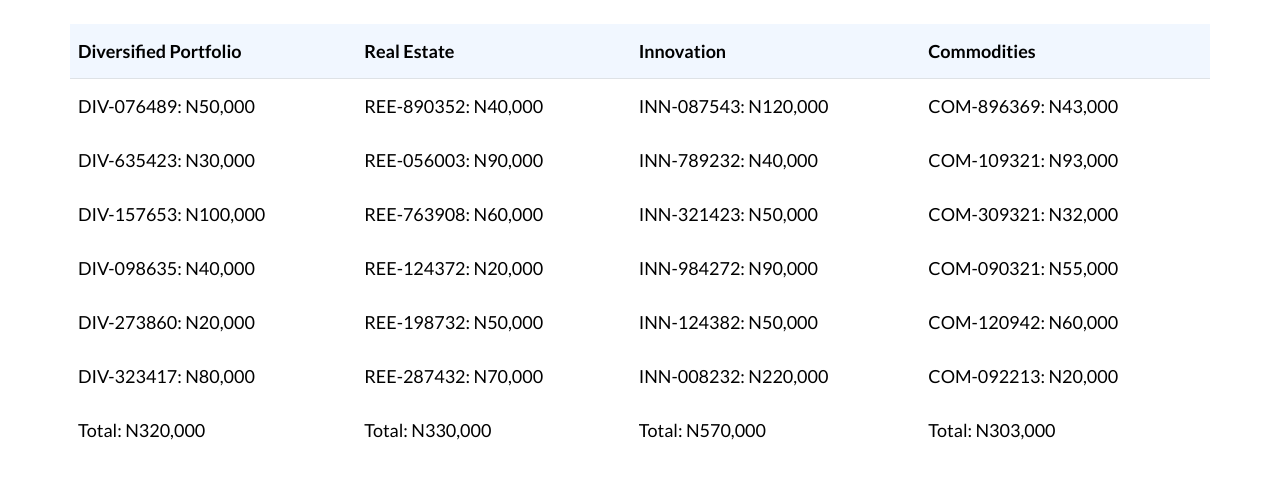
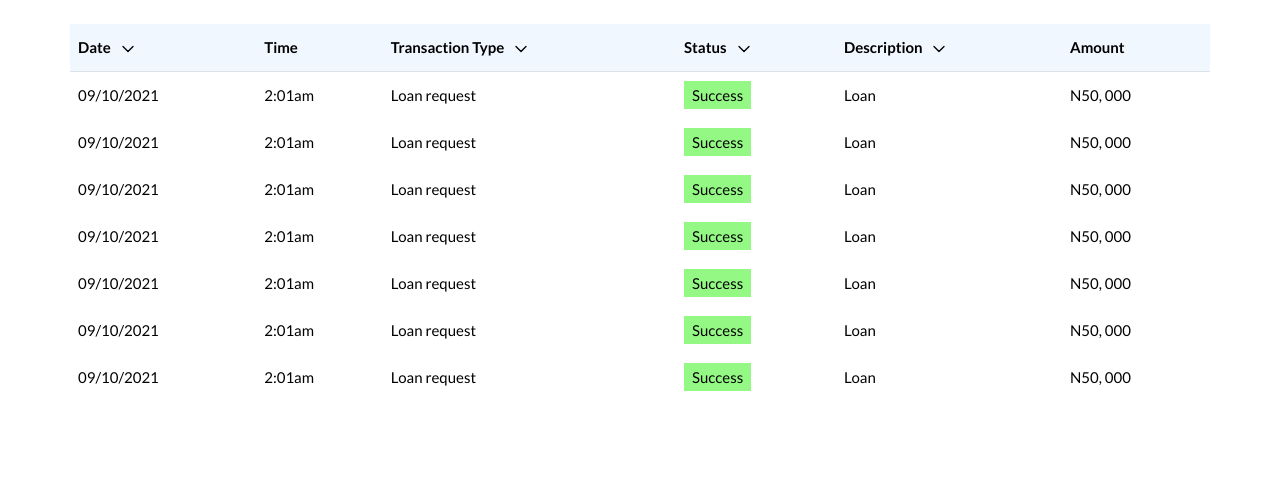
Before and after one commit to Dreezy305/HuntersWall, a Next.js app: page /transaction in a window 1280 px wide. Shown: the top 478 px of the page. Built offline with nearby package versions, Linux system fonts and the light colour scheme; no server answers.

Commit message:
transaction table

```diff
--- a/pages/transaction.js
+++ b/pages/transaction.js
@@ -1,3 +1,4 @@
+/* eslint-disable @next/next/no-img-element */
 import React from "react";
 
 function TransactionHistory() {
@@ -9,68 +10,114 @@ function TransactionHistory() {
             <thead>
               <tr>
                 <th scope="col" className="py-3">
-                  Diversified Portfolio
+                  <span className="me-1">Date</span>{" "}
+                  <span>
+                    <img src="/img/down3.svg" className="ms-1" alt="filter" />
+                  </span>
                 </th>
                 <th scope="col" className="py-3">
-                  Real Estate
+                  <span>Time</span>
                 </th>
                 <th scope="col" className="py-3">
-                  Innovation
+                  <span className="me-1">Transaction Type</span>{" "}
+                  <span>
+                    <img src="/img/down3.svg" className="ms-1" alt="filter" />
+                  </span>
                 </th>
                 <th scope="col" className="py-3">
-                  Commodities
+                  <span className="me-1">Status</span>{" "}
+                  <span>
+                    <img src="/img/down3.svg" className="ms-1" alt="filter" />
+                  </span>
+                </th>
+                <th scope="col" className="py-3">
+                  <span className="me-1">Description</span>{" "}
+                  <span>
+                    <img src="/img/down3.svg" className="ms-1" alt="filter" />
+                  </span>
+                </th>
+                <th scope="col" className="py-3">
+                  <span>Amount</span>
                 </th>
               </tr>
             </thead>
 
             <tbody>
               <tr>
-                <td className="py-3">DIV-076489: N50,000</td>
-                <td className="py-3">REE-890352: N40,000</td>
-                <td className="py-3">INN-087543: N120,000</td>
-                <td className="py-3">COM-896369: N43,000</td>
+                <td className="py-3">09/10/2021</td>
+                <td className="py-3">2:01am</td>
+                <td className="py-3">Loan request</td>
+                <td className="py-3">
+                  <span className="success">Success</span>
+                </td>
+                <td className="py-3">Loan</td>
+                <td className="py-3">N50, 000 </td>
               </tr>
 
               <tr>
-                <td className="py-3">DIV-635423: N30,000</td>
-                <td className="py-3">REE-056003: N90,000</td>
-                <td className="py-3">INN-789232: N40,000</td>
-                <td className="py-3">COM-109321: N93,000</td>
+                <td className="py-3">09/10/2021</td>
+                <td className="py-3">2:01am</td>
+                <td className="py-3">Loan request</td>
+                <td className="py-3">
+                  <span className="success">Success</span>
+                </td>
+                <td className="py-3">Loan</td>
+                <td className="py-3">N50, 000 </td>
               </tr>
 
               <tr>
-                <td className="py-3">DIV-157653: N100,000</td>
-                <td className="py-3">REE-763908: N60,000</td>
-                <td className="py-3">INN-321423: N50,000</td>
-                <td className="py-3">COM-309321: N32,000</td>
+                <td className="py-3">09/10/2021</td>
+                <td className="py-3">2:01am</td>
+                <td className="py-3">Loan request</td>
+                <td className="py-3">
+                  <span className="success">Success</span>
+                </td>
+                <td className="py-3">Loan</td>
+                <td className="py-3">N50, 000 </td>
               </tr>
 
               <tr>
-                <td className="py-3">DIV-098635: N40,000</td>
-                <td className="py-3">REE-124372: N20,000</td>
-                <td className="py-3">INN-984272: N90,000</td>
-                <td className="py-3">COM-090321: N55,000</td>
+                <td className="py-3">09/10/2021</td>
+                <td className="py-3">2:01am</td>
+                <td className="py-3">Loan request</td>
+                <td className="py-3">
+                  <span className="success">Success</span>
+                </td>
+                <td className="py-3">Loan</td>
+                <td className="py-3">N50, 000 </td>
               </tr>
 
               <tr>
-                <td className="py-3">DIV-273860: N20,000</td>
-                <td className="py-3">REE-198732: N50,000</td>
-                <td className="py-3">INN-124382: N50,000</td>
-                <td className="py-3">COM-120942: N60,000</td>
+                <td className="py-3">09/10/2021</td>
+                <td className="py-3">2:01am</td>
+                <td className="py-3">Loan request</td>
+                <td className="py-3">
+                  <span className="success">Success</span>
+                </td>
+                <td className="py-3">Loan</td>
+                <td className="py-3">N50, 000 </td>
               </tr>
 
               <tr>
-                <td className="py-3">DIV-323417: N80,000</td>
-                <td className="py-3">REE-287432: N70,000</td>
-                <td className="py-3">INN-008232: N220,000</td>
-                <td className="py-3">COM-092213: N20,000</td>
+                <td className="py-3">09/10/2021</td>
+                <td className="py-3">2:01am</td>
+                <td className="py-3">Loan request</td>
+                <td className="py-3">
+                  <span className="success">Success</span>
+                </td>
+                <td className="py-3">Loan</td>
+                <td className="py-3">N50, 000 </td>
               </tr>
 
               <tr>
-                <td className="py-3">Total: N320,000</td>
-                <td className="py-3">Total: N330,000 </td>
-                <td className="py-3">Total: N570,000 </td>
-                <td className="py-3">Total: N303,000</td>
+                <td className="py-3">09/10/2021</td>
+                <td className="py-3">2:01am</td>
+                <td className="py-3">Loan request</td>
+                <td className="py-3">
+                  <span className="success">Success</span>
+                </td>
+                <td className="py-3">Loan</td>
+                <td className="py-3">N50, 000 </td>
               </tr>
             </tbody>
           </table>
--- a/styles/transaction.scss
+++ b/styles/transaction.scss
@@ -10,13 +10,14 @@
         font-family: Lato;
         font-style: normal;
         font-weight: 600;
-        font-size: 18px;
-        line-height: 22px;
+        font-size: 15px;
+        line-height: 15px;
         color: #000000;
 
         tr {
           background: #f1f7ff;
           border-style: none;
+          white-space: nowrap;
         }
       }
 
@@ -25,16 +26,22 @@
         font-family: Lato;
         font-style: normal;
         font-weight: normal;
-        font-size: 18px;
-        line-height: 22px;
+        font-size: 15px;
+        line-height: 15px;
         color: #000000;
 
         tr {
           td {
             border-bottom-width: 0px;
+            white-space: nowrap;
           }
         }
       }
     }
   }
 }
+
+.success {
+  padding: 5px 8px;
+  background: #94f984;
+}
```
Also changed, not shown: public/img/down3.svg (added).
